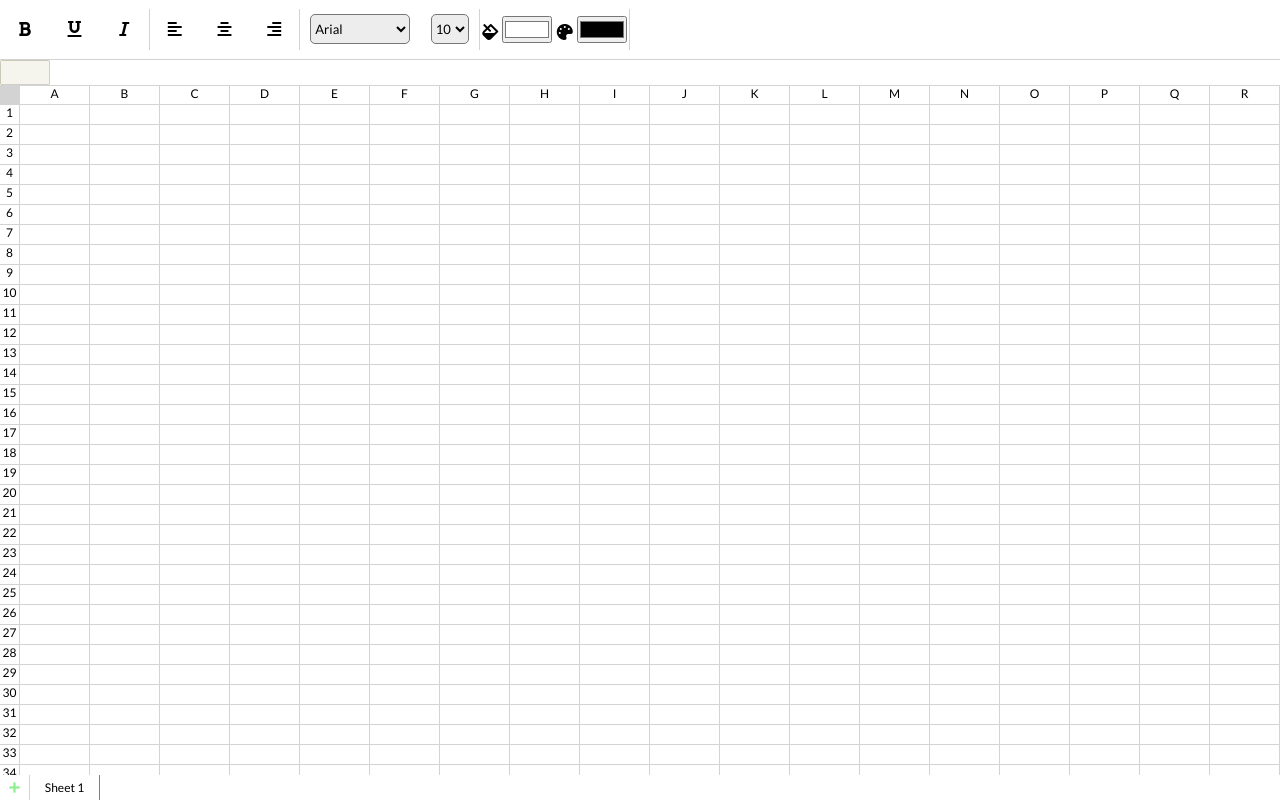
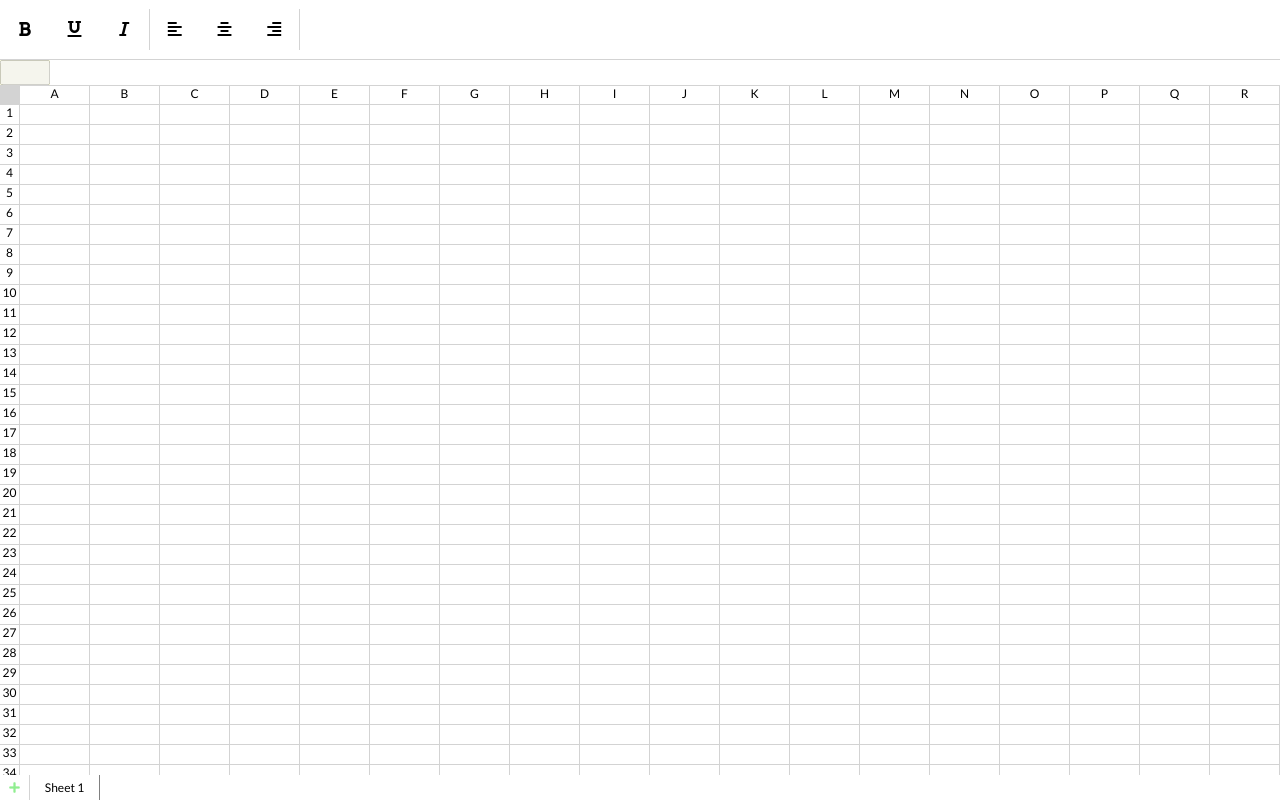
Before and after one commit to hemantmakkar/Excel-Clone, a plain HTML site: page index.html in a window 1280 px wide. Drawn offline with Linux system fonts and the light colour scheme.

Commit message:
Modified UI

```diff
--- a/index.html
+++ b/index.html
@@ -41,7 +41,7 @@
             </div>
         </div>
 
-        <div class="font-family">
+        <!-- <div class="font-family">
             <select id="font-family">
                 <option value="">Arial</option>
                 <option value="">Comic Sans</option>
@@ -57,9 +57,9 @@
                 <option value="18">18</option>
                 <option value="20">20</option>
             </select>
-        </div>
+        </div> -->
 
-        <div class="font-color">
+        <!-- <div class="font-color">
             <div class="font-style-color">
                 <i class="fas fa-fill">
                     <input type="color" name="" id="" value="#FFFFFF">
@@ -70,7 +70,7 @@
                     <input type="color" name="" id="">
                 </i>
             </div>
-        </div>
+        </div> -->
     </div>
 
     <div class="calculation">
```
